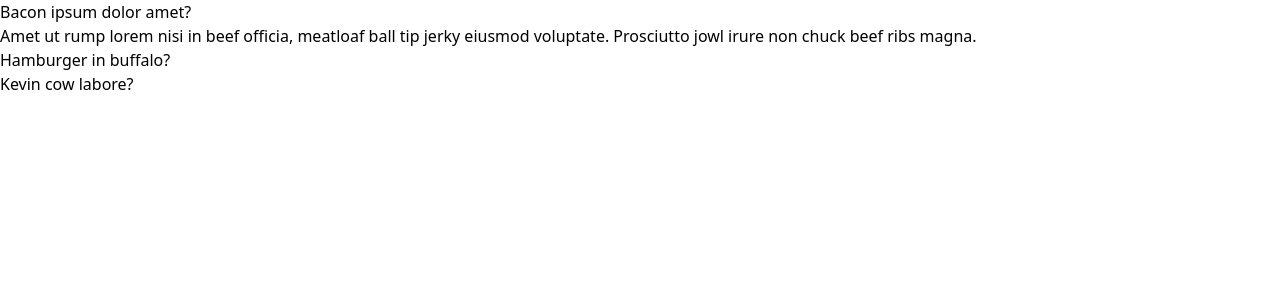
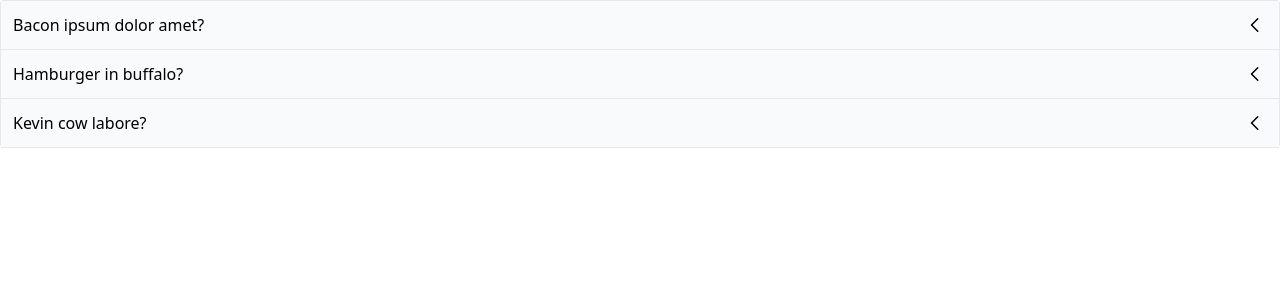
Before and after one commit to pjblecha/udemy-modernreactwithredux2024-comps, a React (Create React App) app: page / in a window 1280 px wide. Shown: the top 300 px of the page. Built offline with nearby package versions, Linux system fonts and the light colour scheme.

Commit message:
completed section 11, #193

```diff
--- a/src/components/Accordion.js
+++ b/src/components/Accordion.js
@@ -1,21 +1,36 @@
 import { useState } from "react";
+import { GoChevronDown, GoChevronLeft } from "react-icons/go";
 
 function Accordion({ items }) {
-    const [expandedIndex, setExpandedIndex] = useState(0);
+    const [expandedIndex, setExpandedIndex] = useState(-1);
 
-    const handleClick = (nextIndex) => setExpandedIndex(nextIndex);
+    const handleClick = (nextIndex) => {
+        setExpandedIndex((current) => {
+            return (current === nextIndex ? -1 : nextIndex);
+        });
+    };
 
     const renderedItems = items.map((item, index) => {
         const isExpanded = index === expandedIndex;
 
+        const icon = <span className="text-2xl">
+            {isExpanded ? <GoChevronDown /> : <GoChevronLeft />}
+        </span>;
+
         return (
             <div key={item.id}>
-                <div onClick={() => handleClick(index)}>{item.header}</div>
-                {isExpanded && <div>{item.body}</div>}
+                <div
+                    className="flex justify-between p-3 bg-gray-50 border-b items-center cursor-pointer"
+                    onClick={() => handleClick(index)}
+                >
+                    {item.header}
+                    {icon}
+                </div>
+                {isExpanded && <div className="border-b p-5">{item.body}</div>}
             </div>
         );
     });
-    return <div>{renderedItems}</div>;
+    return <div className="border-x border-t rounded">{renderedItems}</div>;
 }
 
 
```
